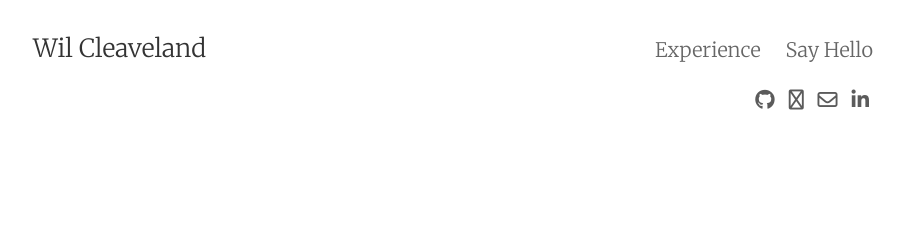
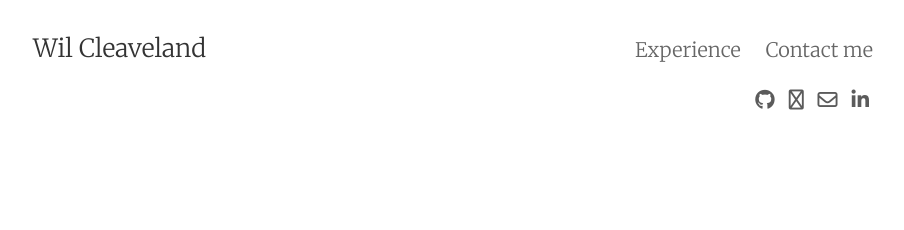
Before and after one commit to WilCleaveland/wilcleaveland.github.io, a Jekyll site: the page built from index.html, in a window 1280 px wide. Shown: the top 230 px of the page, without its empty margins (187-1091 px from the left). Built offline with Jekyll 4.4.1, drawn with Linux system fonts in a browser that asks for light colours; nearby versions of some CDN libraries; the list of posts is cut into pages by our own code.

Commit message:
changing contact page

```diff
--- a/_config.yml
+++ b/_config.yml
@@ -2,7 +2,7 @@
 title:       Wil Cleaveland
 email:       wil.cleaveland@gmail.com
 author:      Wil Cleaveland
-description: Copywriter and computer science student living in Appalachia.
+description: Copywriter living in Appalachia.
 baseurl:     ""
 url:         "http://wilcleave.land"
 date_format: "%b %-d, %Y"
--- a/contact.html
+++ b/contact.html
@@ -1,6 +1,6 @@
 ---
 layout: page
-title: Say Hello
+title: Contact me
 permalink: /contact/
 tags: contact
 ---
```
